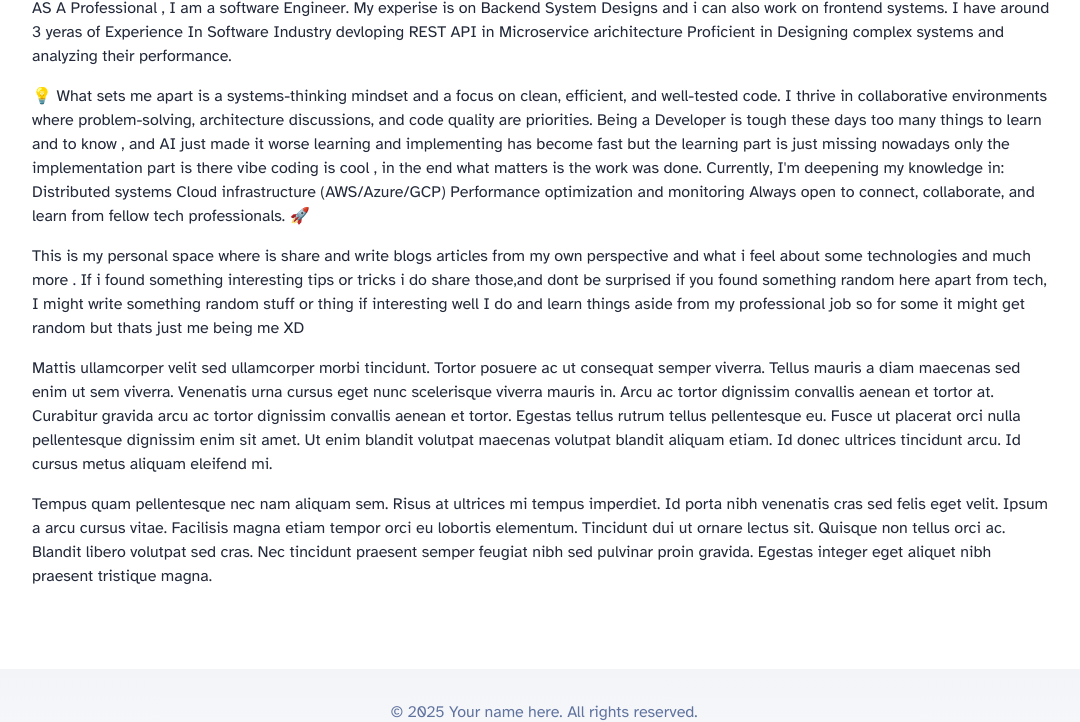
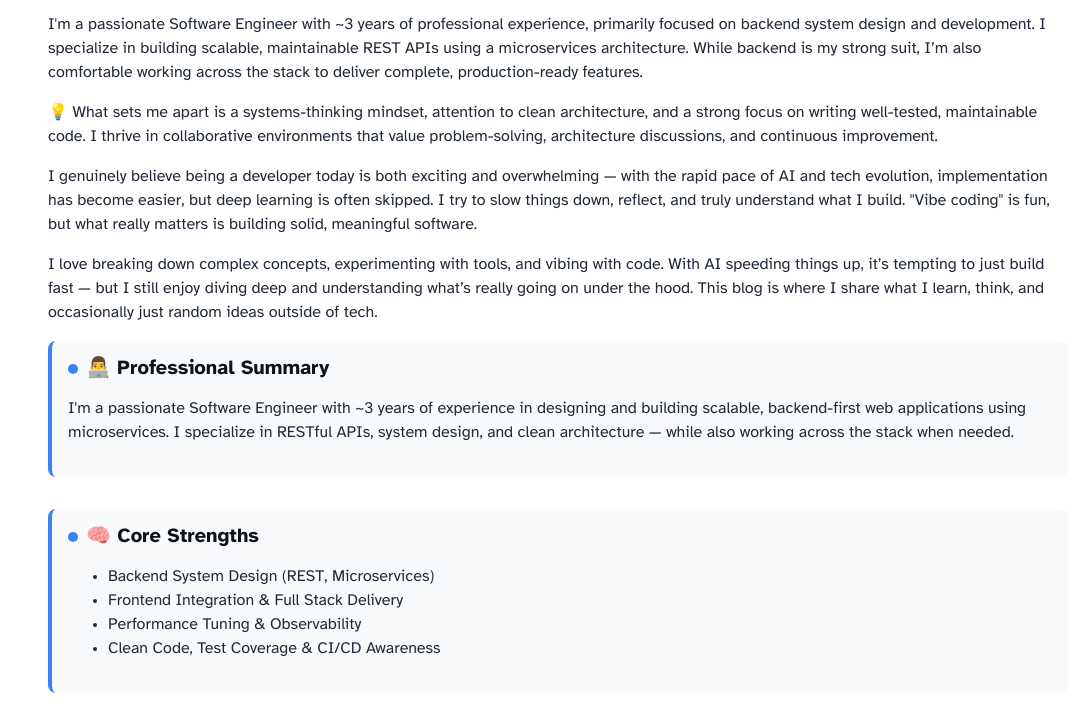
Before and after one commit to Ankit-Kosankar/my-blog, an Astro site: page /about in a window 1280 px wide. Shown: the part 819-1541 px from the top of the page, without its empty margins (96-1176 px from the left). Built offline with nearby package versions, Linux system fonts and the light colour scheme; Astro itself is replaced by a stand-in of ours.

Commit message:
about and projects added

```diff
--- a/src/layouts/Page.astro
+++ b/src/layouts/Page.astro
@@ -31,9 +31,9 @@ const { title, description, heroImage } = Astro.props;
 
 			.page-content {
 				width: 100%;
-				max-width: 100%;
-				margin: 0;
-				padding: 0;
+				max-width: 1020px;
+				margin: 0 auto;
+				padding: 1em;
 				color: var(--gray-dark);
 			}
 
@@ -63,8 +63,10 @@ const { title, description, heroImage } = Astro.props;
 			}
 
 			.content-section p {
+				font-size: 1.1rem;
 				line-height: 1.7;
-				margin-bottom: 1rem;
+				margin-bottom: 1.5rem;
+				color: var(--gray-dark);
 			}
 
 			.hero-image {
--- a/src/pages/about.astro
+++ b/src/pages/about.astro
@@ -8,51 +8,141 @@ import AboutHeroImage from '../assets/blog-placeholder-about.jpg';
   description="Learn more about my background, experience, and passion for software engineering"
   heroImage={AboutHeroImage}
 >
+
   <p>
-		AS A Professional , I am a software Engineer. My experise is on Backend System Designs and i can also work
-		on frontend systems.
-		I have around 3 yeras of Experience In Software Industry devloping REST API in Microservice arichitecture
-		Proficient in Designing complex systems and analyzing their performance.
-
-
+    I'm a passionate Software Engineer with ~3 years of professional experience, primarily focused on backend system design and development. I specialize in building scalable, maintainable REST APIs using a microservices architecture. While backend is my strong suit, I’m also comfortable working across the stack to deliver complete, production-ready features.
   </p>
 
   <p>
-		💡 What sets me apart is a systems-thinking mindset and a focus on clean, efficient, and well-tested code. I thrive in collaborative environments where problem-solving, architecture discussions, and code quality are priorities.
-		Being a Developer is tough these days too many things to learn and to know , and AI just made it worse
-		learning and implementing has become fast but the learning part is just missing nowadays only the implementation part is there
-		vibe coding is cool , in the end what matters is the work was done.
-		Currently, I'm deepening my knowledge in:
-		Distributed systems
-		Cloud infrastructure (AWS/Azure/GCP)
-		Performance optimization and monitoring
-		Always open to connect, collaborate, and learn from fellow tech professionals. 🚀
+    💡 What sets me apart is a systems-thinking mindset, attention to clean architecture, and a strong focus on writing well-tested, maintainable code. I thrive in collaborative environments that value problem-solving, architecture discussions, and continuous improvement.
   </p>
 
   <p>
-		This is my personal space where is share and write blogs articles from my own perspective
-		and what i feel about some technologies and much more .
-		If i found something interesting tips or tricks i do share those,and dont be surprised if you
-		found something random here apart from tech, I might write something random stuff or thing if interesting
-		well I do and learn things aside from my professional job
-		so for some it might get random but thats just me being me XD
+    I genuinely believe being a developer today is both exciting and overwhelming — with the rapid pace of AI and tech evolution, implementation has become easier, but deep learning is often skipped. I try to slow things down, reflect, and truly understand what I build. "Vibe coding" is fun, but what really matters is building solid, meaningful software.
   </p>
 
   <p>
-		Mattis ullamcorper velit sed ullamcorper morbi tincidunt. Tortor posuere ac ut consequat semper
-		viverra. Tellus mauris a diam maecenas sed enim ut sem viverra. Venenatis urna cursus eget nunc
-		scelerisque viverra mauris in. Arcu ac tortor dignissim convallis aenean et tortor at. Curabitur
-		gravida arcu ac tortor dignissim convallis aenean et tortor. Egestas tellus rutrum tellus
-		pellentesque eu. Fusce ut placerat orci nulla pellentesque dignissim enim sit amet. Ut enim
-		blandit volutpat maecenas volutpat blandit aliquam etiam. Id donec ultrices tincidunt arcu. Id
-		cursus metus aliquam eleifend mi.
+	I love breaking down complex concepts, experimenting with tools, and vibing with code. With AI speeding things up, it’s tempting to just build fast — but I still enjoy diving deep and understanding what’s really going on under the hood. This blog is where I share what I learn, think, and occasionally just random ideas outside of tech.
+  </p>
+
+  <section class="about-section">
+    <div class="section-header">
+      <div class="section-marker"></div>
+      <h3>👨‍💻 Professional Summary</h3>
+    </div>
+    <p>
+      I'm a passionate Software Engineer with ~3 years of experience in designing and building scalable, backend-first web applications using microservices. I specialize in RESTful APIs, system design, and clean architecture — while also working across the stack when needed.
+    </p>
+  </section>
+
+  <section class="about-section">
+    <div class="section-header">
+      <div class="section-marker"></div>
+      <h3>🧠 Core Strengths</h3>
+    </div>
+    <ul>
+      <li>Backend System Design (REST, Microservices)</li>
+      <li>Frontend Integration & Full Stack Delivery</li>
+      <li>Performance Tuning & Observability</li>
+      <li>Clean Code, Test Coverage & CI/CD Awareness</li>
+    </ul>
+  </section>
+
+  <section class="about-section">
+    <div class="section-header">
+      <div class="section-marker"></div>
+      <h3>🌱 Current Focus</h3>
+    </div>
+    <ul>
+      <li>Distributed Systems & Event-Driven Architecture</li>
+      <li>Cloud Infrastructure (AWS, GCP)</li>
+      <li>Monitoring, Logging, and Performance Profiling</li>
+      <li>Building side projects & refining design skills</li>
+    </ul>
+  </section>
+
+  <section class="about-section">
+    <div class="section-header">
+      <div class="section-marker"></div>
+      <h3>📝 Personal Vibes</h3>
+    </div>
+    <p>
+      I love breaking down complex concepts, experimenting with tools, and vibing with code. With AI speeding things up, it’s tempting to just build fast — but I still enjoy diving deep and understanding what’s really going on under the hood. This blog is where I share what I learn, think, and occasionally just random ideas outside of tech.
+    </p>
+  </section>
+</Layout>
+
+
+<style>
+	.about-section {
+  margin-bottom: 2rem;
+  padding-left: 1rem;
+  border-left: 4px solid #3b82f6; /* Tailwind blue-500 */
+  border-radius: 8px;
+  background-color: #f9fafb;
+  padding: 1rem;
+}
+
+.section-header {
+  display: flex;
+  align-items: center;
+  margin-bottom: 0.5rem;
+}
+
+.section-marker {
+  width: 10px;
+  height: 10px;
+  background-color: #3b82f6;
+  border-radius: 50%;
+  margin-right: 0.5rem;
+}
+
+h3 {
+  margin: 0;
+  font-size: 1.25rem;
+}
+
+</style>
+
+
+<!-- ---
+import Layout from '../layouts/Page.astro';
+import AboutHeroImage from '../assets/blog-placeholder-about.jpg';
+---
+
+<Layout
+  title="About Me"
+  description="Learn more about my background, experience, and passion for software engineering"
+  heroImage={AboutHeroImage}
+>
+  <p>
+    I'm a passionate Software Engineer with ~3 years of professional experience, primarily focused on backend system design and development. I specialize in building scalable, maintainable REST APIs using a microservices architecture. While backend is my strong suit, I’m also comfortable working across the stack to deliver complete, production-ready features.
   </p>
 
   <p>
-		Tempus quam pellentesque nec nam aliquam sem. Risus at ultrices mi tempus imperdiet. Id porta
-		nibh venenatis cras sed felis eget velit. Ipsum a arcu cursus vitae. Facilisis magna etiam
-		tempor orci eu lobortis elementum. Tincidunt dui ut ornare lectus sit. Quisque non tellus orci
-		ac. Blandit libero volutpat sed cras. Nec tincidunt praesent semper feugiat nibh sed pulvinar
-		proin gravida. Egestas integer eget aliquet nibh praesent tristique magna.
+    💡 What sets me apart is a systems-thinking mindset, attention to clean architecture, and a strong focus on writing well-tested, maintainable code. I thrive in collaborative environments that value problem-solving, architecture discussions, and continuous improvement.
   </p>
-</Layout>
+
+  <p>
+    I genuinely believe being a developer today is both exciting and overwhelming — with the rapid pace of AI and tech evolution, implementation has become easier, but deep learning is often skipped. I try to slow things down, reflect, and truly understand what I build. "Vibe coding" is fun, but what really matters is building solid, meaningful software.
+  </p>
+
+  <p>
+    🔭 Currently, I'm diving deeper into:
+    <ul>
+      <li>Distributed Systems & Event-Driven Architecture</li>
+      <li>Cloud Infrastructure (AWS, GCP)</li>
+      <li>Performance Optimization and Monitoring</li>
+      <li>DevOps Practices and Automation</li>
+    </ul>
+    I'm always open to learning from peers, collaborating on side projects, or just chatting about tech and ideas. 🚀
+  </p>
+
+  <p>
+    This blog is my personal space to share what I learn, build, and think. Expect deep dives into system design, dev tips, thoughts on new tools — and occasionally, some completely random but interesting topics. I explore things beyond my day job, and I enjoy writing about them too.
+  </p>
+
+  <p>
+    Thanks for stopping by. If something resonates or sparks a thought — feel free to reach out!
+  </p>
+</Layout> -->
```
Also changed, not shown: src/layouts/BlogPost.astro (+10 -3 lines). Lines whose indentation alone changed are shown as unchanged.
